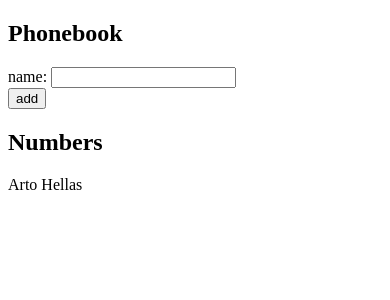
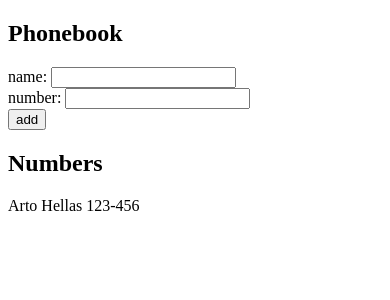
Before and after one commit to 0bCdian/FullStack-Open, a React (Create React App) app in the folder part2/phonebook/: page / in a window 390 px wide. Shown: the top 300 px of the page. Built offline with nearby package versions, Linux system fonts and the light colour scheme.

Commit message:
2.8: The Phonebook Step3

```diff
--- a/part2/phonebook/src/App.js
+++ b/part2/phonebook/src/App.js
@@ -3,23 +3,35 @@ import { useState } from 'react'
 const App = () => {
 
   const [persons, setPersons] = useState([
-    { name: 'Arto Hellas' }
+    {
+      name: 'Arto Hellas',
+      number: '123-456'
+    }
   ])
   const [newName, setNewName] = useState('')
+  const [newNumber, setNewNumber] = useState('')
 
-
-  const handleChange = (e) => {
-    const name = e.target.value;
-    setNewName(name)
-  }
+  // Helper function
   const checkDuplicates = (personsArray, name) => {
     const results = personsArray.filter((person) => person.name === name)
     return results.length > 0
   }
+
+
+  const handleChangeName = (e) => {
+    const name = e.target.value;
+    setNewName(name)
+  }
+
+  const handleChangeNumber = (e) => {
+    const number = e.target.value;
+    setNewNumber(number)
+  }
+
   const handleSubmit = (e) => {
     e.preventDefault()
     if (!checkDuplicates(persons, newName)) {
-      const newPersons = [...persons, { name: newName }]
+      const newPersons = [...persons, { name: newName, number: newNumber }]
       setPersons(newPersons)
     }
     else {
@@ -35,8 +47,9 @@ const App = () => {
       <h2>Phonebook</h2>
       <form onSubmit={handleSubmit} >
         <div>
-          name: <input onChange={handleChange} />
+          name: <input onChange={handleChangeName} />
         </div>
+        <div> number: <input onChange={handleChangeNumber} /></div>
         <div>
           <button type="submit">add</button>
         </div>
@@ -44,7 +57,7 @@ const App = () => {
       <h2>Numbers</h2>
       {persons.map((person) => {
         return (
-          <p key={person.name}>{person.name}</p>
+          <p key={person.name}>{person.name} {person.number}</p>
         )
       })}
     </div>
```
